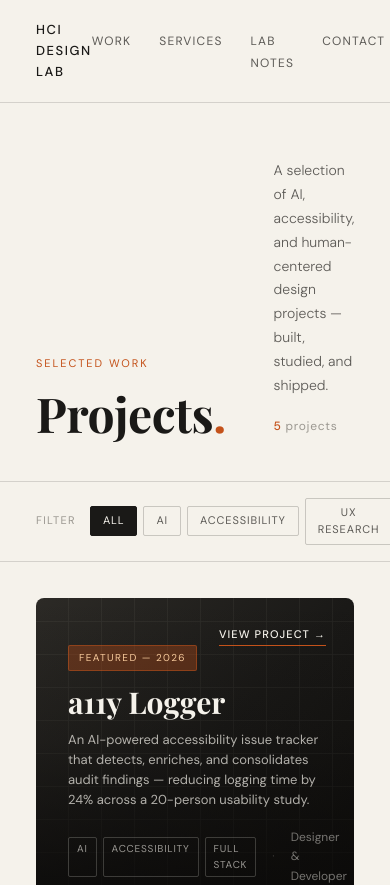
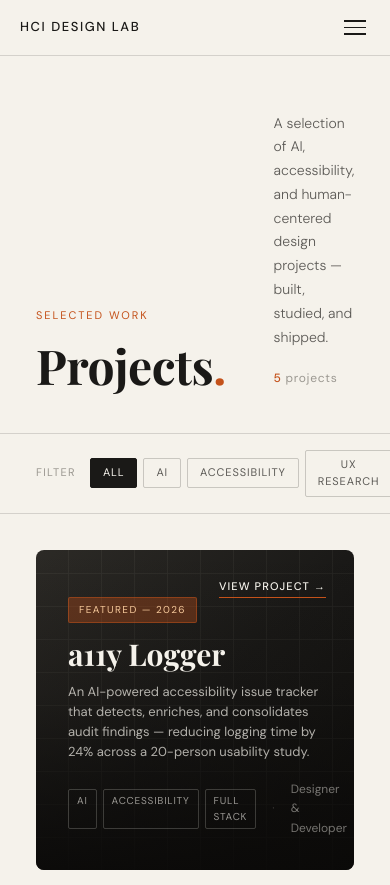
Before and after one commit to MyLightIsOn/hci-design, a Next.js app: page /work in a window 390 px wide. Shown: the top 885 px of the page. Built offline with nearby package versions, Linux system fonts and the light colour scheme; a web font is replaced by a local one.

Commit message:
feat: add responsive nav with hamburger menu and overlay animation

```diff
--- a/app/globals.css
+++ b/app/globals.css
@@ -42,13 +42,3 @@ a { color: inherit; text-decoration: none; }
   opacity: 1;
   transform: translateY(0);
 }
-
-/* Fade-up (hero) */
-@keyframes fadeUp {
-  from { opacity: 0; transform: translateY(12px); }
-  to   { opacity: 1; transform: translateY(0); }
-}
-.fade-up {
-  opacity: 0;
-  animation: fadeUp 0.7s ease forwards;
-}
--- a/app/page.module.css
+++ b/app/page.module.css
@@ -1,3 +1,8 @@
+@keyframes fadeUp {
+  from { opacity: 0; transform: translateY(12px); }
+  to   { opacity: 1; transform: translateY(0); }
+}
+
 /* Hero */
 .hero {
   padding: 64px 36px 56px;
--- a/components/Nav.js
+++ b/components/Nav.js
@@ -1,16 +1,44 @@
+'use client';
+
+import { useState } from "react";
 import Link from "next/link";
 import styles from "./Nav.module.css";
 
 export default function Nav({ active }) {
+  const [open, setOpen] = useState(false);
+
   return (
+    <>
       <nav className={styles.nav}>
-      <Link href="/" className={styles.logo}>HCI Design Lab</Link>
+        <Link href="/" className={styles.logo} onClick={() => setOpen(false)}>HCI Design Lab</Link>
         <ul className={styles.links}>
           <li><Link href="/work" className={active === "work" ? styles.active : ""}>Work</Link></li>
           <li><Link href="/#services" className={active === "services" ? styles.active : ""}>Services</Link></li>
           <li><Link href="/lab-notes" className={active === "lab-notes" ? styles.active : ""}>Lab Notes</Link></li>
           <li><Link href="/#contact" className={active === "contact" ? styles.active : ""}>Contact</Link></li>
         </ul>
+        <button
+          className={styles.hamburger}
+          onClick={() => setOpen(o => !o)}
+          aria-label={open ? "Close menu" : "Open menu"}
+          aria-expanded={open}
+        >
+          <span className={`${styles.bar} ${open ? styles.barTop : ""}`} />
+          <span className={`${styles.bar} ${open ? styles.barMid : ""}`} />
+          <span className={`${styles.bar} ${open ? styles.barBot : ""}`} />
+        </button>
       </nav>
+
+      {open && (
+        <div className={styles.overlay} onClick={() => setOpen(false)}>
+          <ul className={styles.overlayLinks} onClick={e => e.stopPropagation()}>
+            <li><Link href="/work" className={active === "work" ? styles.active : ""} onClick={() => setOpen(false)}>Work</Link></li>
+            <li><Link href="/#services" className={active === "services" ? styles.active : ""} onClick={() => setOpen(false)}>Services</Link></li>
+            <li><Link href="/lab-notes" className={active === "lab-notes" ? styles.active : ""} onClick={() => setOpen(false)}>Lab Notes</Link></li>
+            <li><Link href="/#contact" className={active === "contact" ? styles.active : ""} onClick={() => setOpen(false)}>Contact</Link></li>
+          </ul>
+        </div>
+      )}
+    </>
   );
 }
--- a/components/Nav.module.css
+++ b/components/Nav.module.css
@@ -4,6 +4,8 @@
   align-items: center;
   padding: 20px 36px;
   border-bottom: 0.5px solid var(--border);
+  position: relative;
+  z-index: 100;
 }
 
 .logo {
@@ -32,3 +34,80 @@
 .active {
   color: var(--accent);
 }
+
+/* Hamburger button — hidden on desktop */
+.hamburger {
+  display: none;
+  flex-direction: column;
+  gap: 5px;
+  background: none;
+  border: none;
+  cursor: pointer;
+  padding: 4px;
+}
+
+.bar {
+  display: block;
+  width: 22px;
+  height: 1.5px;
+  background: var(--ink);
+  transition: transform 0.2s ease, opacity 0.2s ease;
+  transform-origin: center;
+}
+
+.barTop  { transform: translateY(6.5px) rotate(45deg); }
+.barMid  { opacity: 0; }
+.barBot  { transform: translateY(-6.5px) rotate(-45deg); }
+
+/* Full-screen overlay */
+.overlay {
+  position: fixed;
+  inset: 0;
+  background: var(--bg);
+  z-index: 90;
+  display: flex;
+  align-items: center;
+  justify-content: center;
+  animation: fadeIn 0.2s ease;
+}
+
+.overlayLinks {
+  list-style: none;
+  display: flex;
+  flex-direction: column;
+  align-items: center;
+  gap: 40px;
+}
+
+.overlayLinks a {
+  font-size: 22px;
+  letter-spacing: 0.12em;
+  text-transform: uppercase;
+  color: var(--ink-dim);
+  transition: color 0.15s;
+}
+
+.overlayLinks a:hover,
+.overlayLinks .active {
+  color: var(--accent);
+}
+
+@keyframes fadeIn {
+  from { opacity: 0; }
+  to   { opacity: 1; }
+}
+
+/* Mobile breakpoint */
+@media (max-width: 640px) {
+  .nav {
+    padding: 16px 20px;
+  }
+
+  .links {
+    display: none;
+  }
+
+  .hamburger {
+    display: flex;
+  }
+}
--- a/package.json
+++ b/package.json
@@ -3,7 +3,7 @@
   "version": "0.1.0",
   "private": true,
   "scripts": {
-    "dev": "next dev --turbopack",
+    "dev": "NODE_OPTIONS='--no-experimental-webstorage' next dev --turbopack",
     "build": "next build",
     "start": "next start",
     "lint": "next lint"
```
Lines whose indentation alone changed are shown as unchanged.
